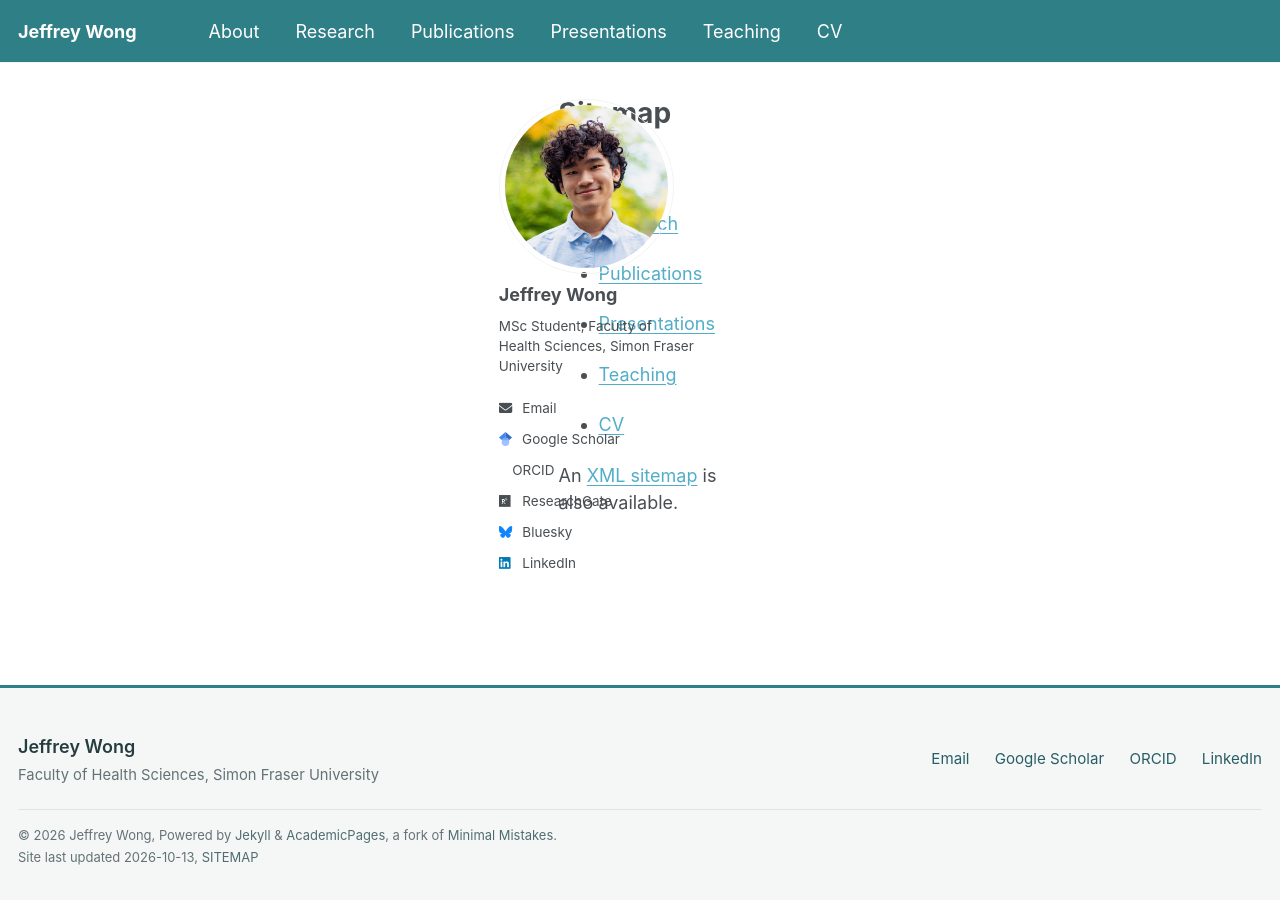
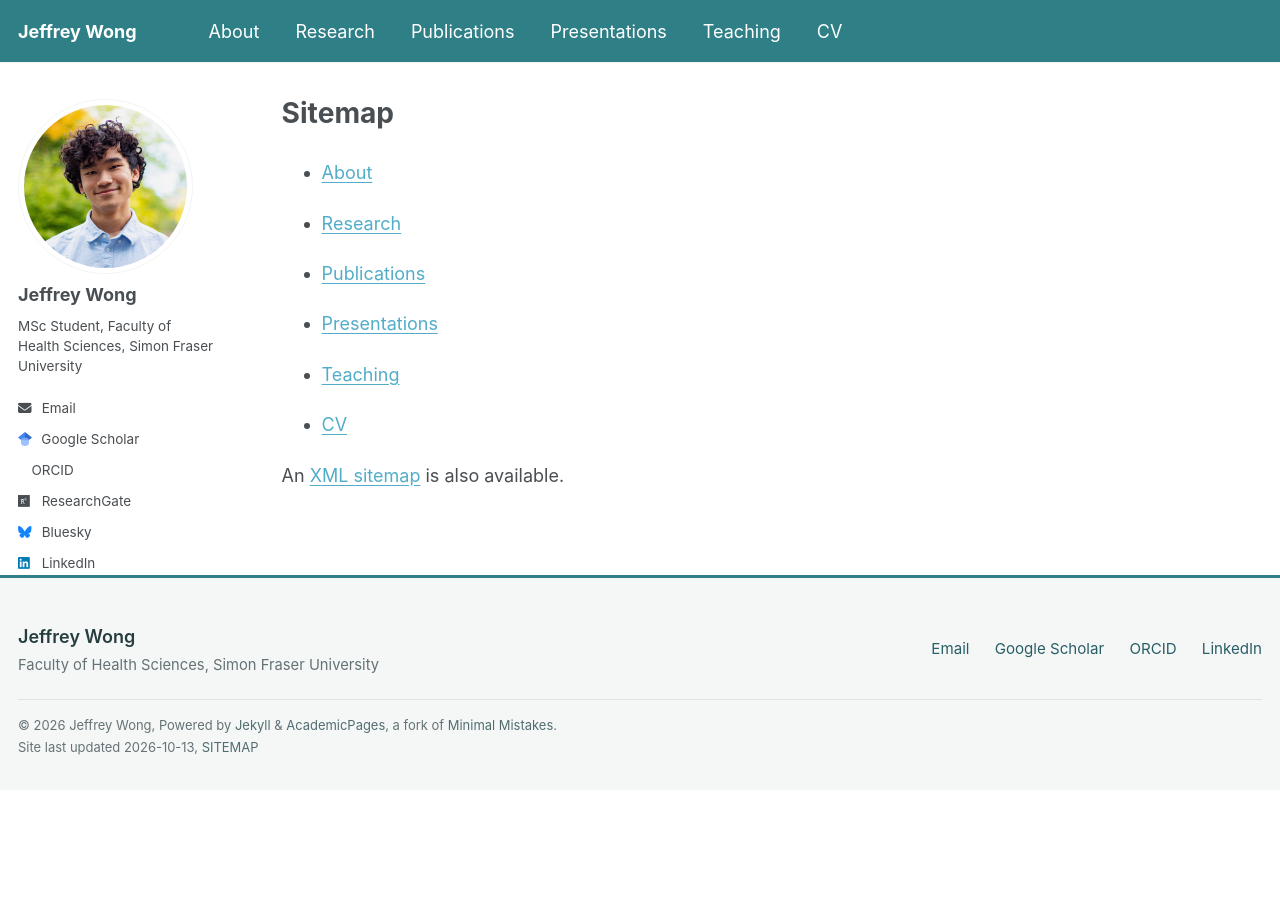
Before and after one commit to itsjeffreywong/itsjeffreywong.github.io, a Jekyll site: the page built from _pages/sitemap.md, in a window 1280 px wide. Built offline with Jekyll 4.4.1, drawn with Linux system fonts in a browser that asks for light colours; a style sheet for code colours, icons or effects is not loaded.

Commit message:
Update _custom.scss

```diff
--- a/_sass/_custom.scss
+++ b/_sass/_custom.scss
@@ -374,34 +374,35 @@ a {
   }
 }
 
-/* ===== Footer and sidebar layout ===== */
 
-/* Use a normal document-flow layout */
+/* ===== Footer and sidebar layout fix ===== */
+
+/* Restore Academic Pages' normal page layout */
 body {
-  display: flex;
-  flex-direction: column;
-  min-height: 100vh;
-
-  /* Override the older footer-height calculation */
+  display: block;
   margin-bottom: 0 !important;
 }
 
-/* Contain the floated sidebar and page content */
+/* Restore the default main content layout */
 #main {
-  display: flow-root;
-  position: relative;
-  flex: 1 0 auto;
+  display: block;
+  flex: none;
 }
 
-/* Footer appears after the main content */
+/* Clear floated sidebar and article content */
+#main::after {
+  content: "";
+  display: table;
+  clear: both;
+}
+
+/* Keep footer after the content, not over it */
 .page__footer {
-  position: static !important;
+  position: relative !important;
+  clear: both !important;
   bottom: auto !important;
   left: auto !important;
   right: auto !important;
-
-  clear: both !important;
-  flex-shrink: 0;
   width: 100%;
   margin-top: 2rem !important;
 }
```
